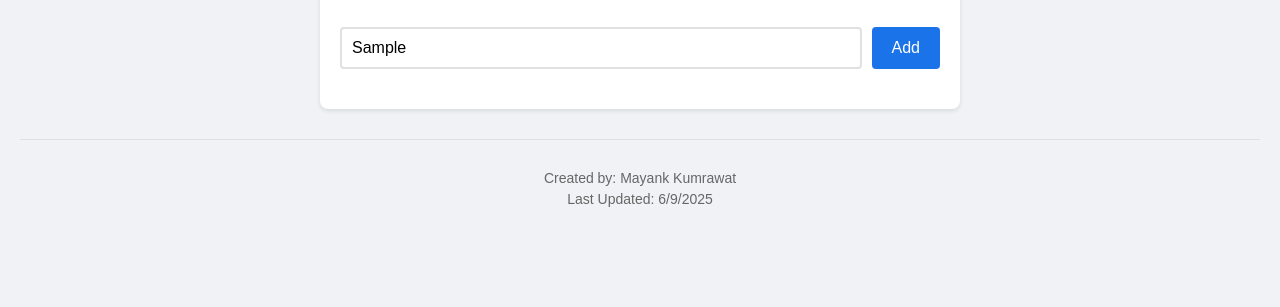
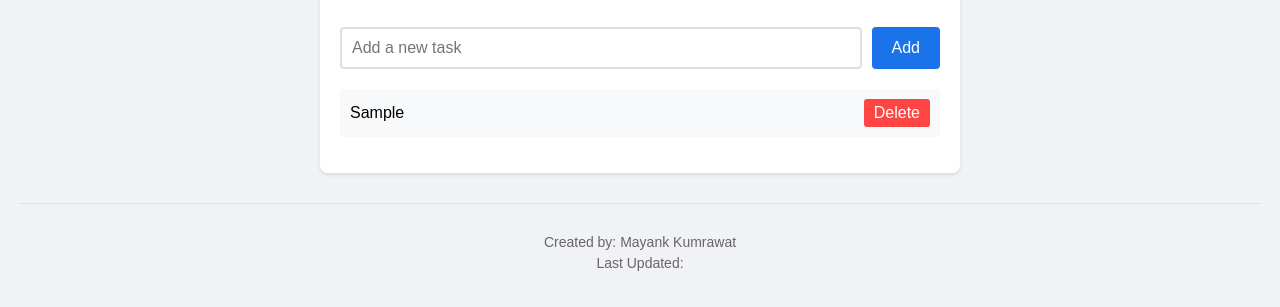
Before and after one commit to Mayankkkkk2207/TO-DO-LIST, a plain HTML site: page index.html in a window 1280 px wide. Both pictures are taken after typing "Sample" into the empty fields and a click on the button "Add". Shown: the part 101-408 px from the top of the page. Drawn offline with Linux system fonts and the light colour scheme.

Commit message:
Added basic Javascrpit

```diff
--- a/index.html
+++ b/index.html
@@ -16,7 +16,6 @@
         </div>
 
         <ul id="taskList">
-            <!-- Tasks will be added here dynamically -->
         </ul>
     </div>
 
@@ -26,10 +25,6 @@
         <p>Created by: Mayank Kumrawat</p>
         <p>Last Updated: <span id="currentDate"></span></p>
     </footer>
-
-    <script>
-        // Auto update the current date
-        document.getElementById('currentDate').textContent = new Date().toLocaleDateString();
-    </script>
+    <script src="script.js"></script>
 </body>
 </html>
--- /dev/null
+++ b/script.js
@@ -0,0 +1,51 @@
+let tasks = [];
+
+document.getElementById("taskInput").addEventListener("keypress", function(event) {
+    console.log("Key pressed:", event.key);  // Debug log
+    if (event.key === "Enter") {
+        event.preventDefault();
+        addTask();
+    }
+});
+
+function addTask() {
+    console.log("addTask function called");  // Debug log
+    const taskInput = document.getElementById("taskInput");
+    const taskList = document.getElementById("taskList");
+
+    if (taskInput.value.trim() === "") {
+        alert("Please enter a task!");
+        return;
+    }
+
+    // Create task object
+    const task = {
+        id: Date.now(),
+        text: taskInput.value,
+        completed: false
+    };
+
+    // Add to array
+    tasks.push(task);
+    console.log("Current tasks:", tasks);  // Debug log
+
+    const li = document.createElement("li");
+
+    const taskText = document.createElement("span");
+    taskText.textContent = task.text;
+
+    const deleteButton = document.createElement("button");
+    deleteButton.textContent = "Delete";
+    deleteButton.className = "delete-btn";
+    deleteButton.onclick = function() {
+        // Remove from array
+        tasks = tasks.filter(t => t.id !== task.id);
+        li.remove();
+    };
+
+    li.appendChild(taskText);
+    li.appendChild(deleteButton);
+    taskList.appendChild(li);
+
+    taskInput.value = "";
+}
--- a/style.css
+++ b/style.css
@@ -55,10 +55,11 @@ button:hover {
 
 #taskList li {
     display: flex;
+    justify-content: space-between;
     align-items: center;
-    padding: 12px;
+    padding: 10px;
+    margin-bottom: 5px;
     background-color: #f8f9fa;
-    margin-bottom: 8px;
     border-radius: 4px;
     transition: background-color 0.2s;
 }
@@ -88,3 +89,17 @@ footer {
 footer p {
     margin: 5px 0;
 }
+
+.delete-btn {
+    background-color: #ff4444;
+    color: white;
+    border: none;
+    padding: 5px 10px;
+    border-radius: 3px;
+    cursor: pointer;
+    margin-left: auto;
+}
+
+.delete-btn:hover {
+    background-color: #cc0000;
+}
```
